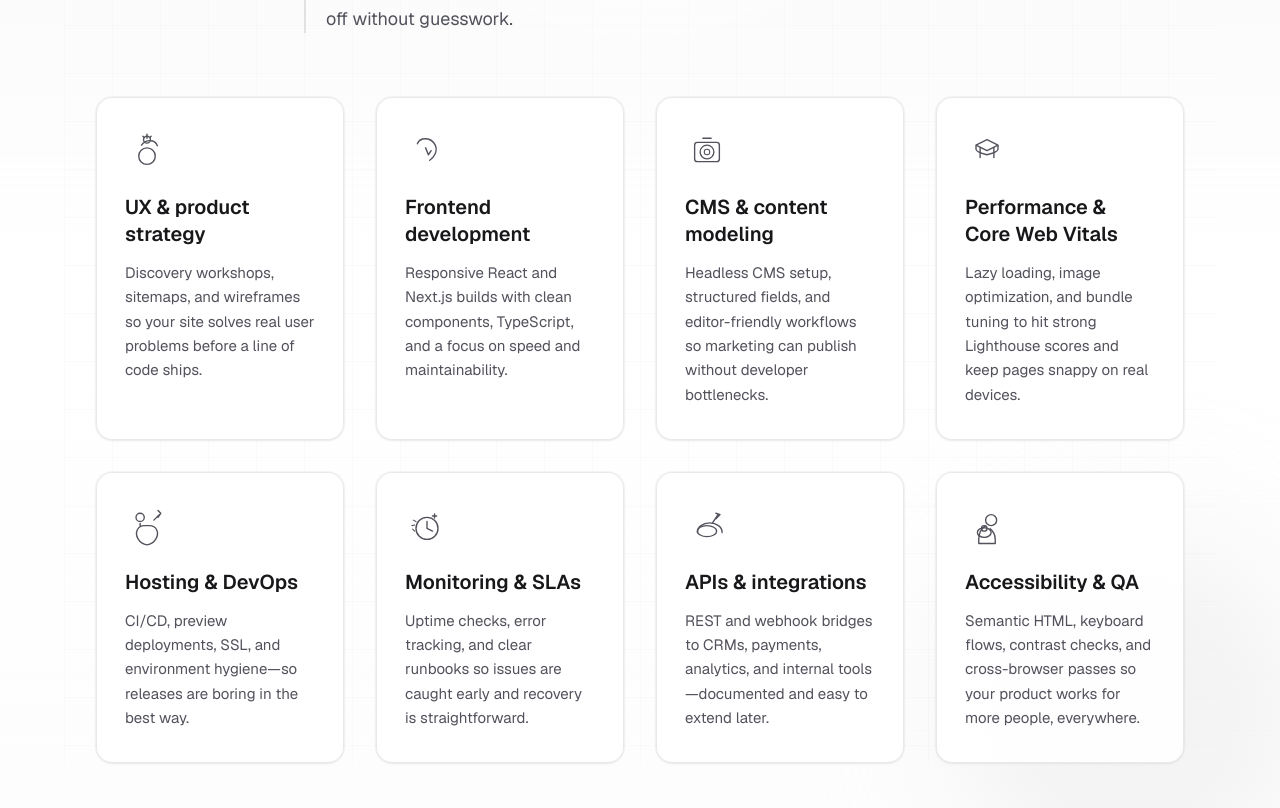
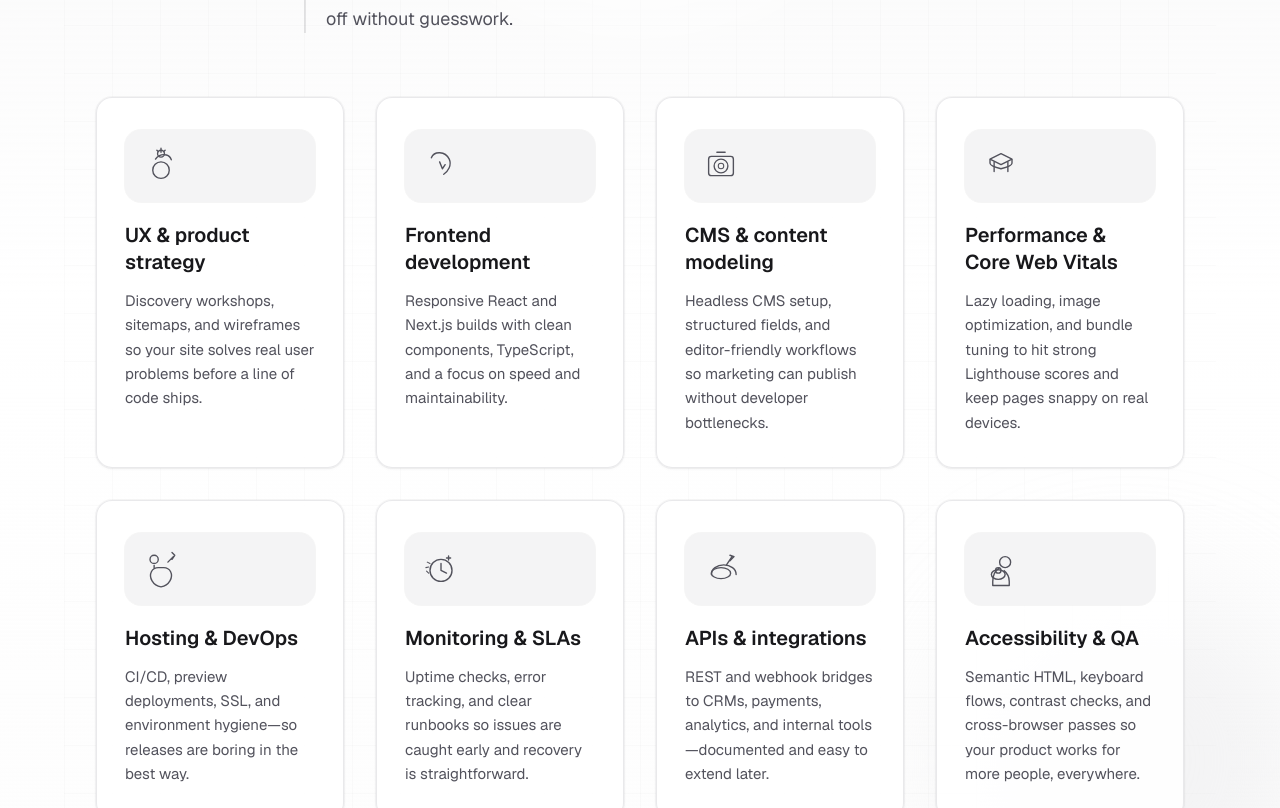
Before and after one commit to GrayPeak-Studios/company-site, a Next.js app: page / in a window 1280 px wide. Shown: the part 1601-2409 px from the top of the page. Built offline with nearby package versions, Linux system fonts and the light colour scheme; some icons are missing.

Commit message:
Created Icon Well

```diff
--- /dev/null
+++ b/components/ui/IconWell.tsx
@@ -0,0 +1,17 @@
+import type { ReactNode } from "react";
+
+type Props = {
+  children: ReactNode;
+  className?: string;
+};
+
+export function IconWell({ children, className = "" }: Props) {
+  return (
+    <div
+      className={`inline-flex rounded-2xl bg-zinc-100 p-3.5 ring-1 ring-zinc-950/[0.04] ${className}`}
+      aria-hidden
+    >
+      {children}
+    </div>
+  );
+}
```
